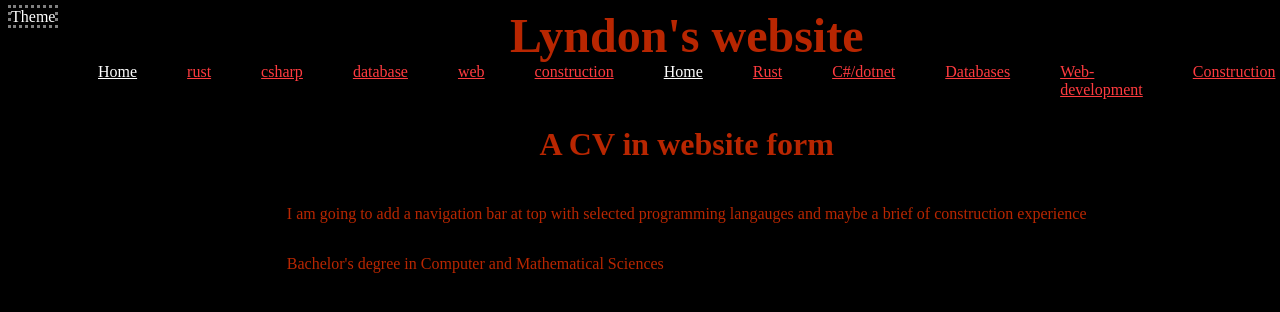
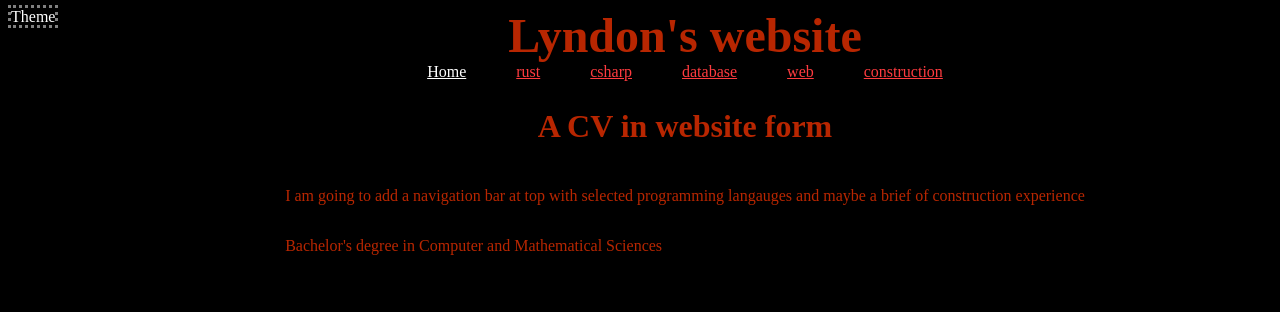
Before and after one commit to Lyndon-Mackay/lyndon-mackay.github.io, a Vue app: page / in a window 1280 px wide. Shown: the top 312 px of the page. Built offline with nearby package versions, Linux system fonts and the light colour scheme.

Commit message:
remove duplicate route

```diff
--- a/src/App.vue
+++ b/src/App.vue
@@ -44,12 +44,6 @@ function setTheme(name: string) {
       <RouterLink v-for="route in routeList" :to="{ name: route.name }" :key="route.name">{{
         route.name
       }}</RouterLink>
-      <RouterLink :style="elementColour('a')" to="/">Home</RouterLink>
-      <RouterLink :style="elementColour('a')" to="/rust">Rust</RouterLink>
-      <RouterLink :style="elementColour('a')" to="/csharp">C#/dotnet</RouterLink>
-      <RouterLink :style="elementColour('a')" to="/database">Databases</RouterLink>
-      <RouterLink :style="elementColour('a')" to="/web">Web-development</RouterLink>
-      <RouterLink :style="elementColour('a')" to="/construction">Construction</RouterLink>
     </nav>
 
     <main>
```
Also changed, not shown: 13 other files (tests, documents, lock files or other folders).
